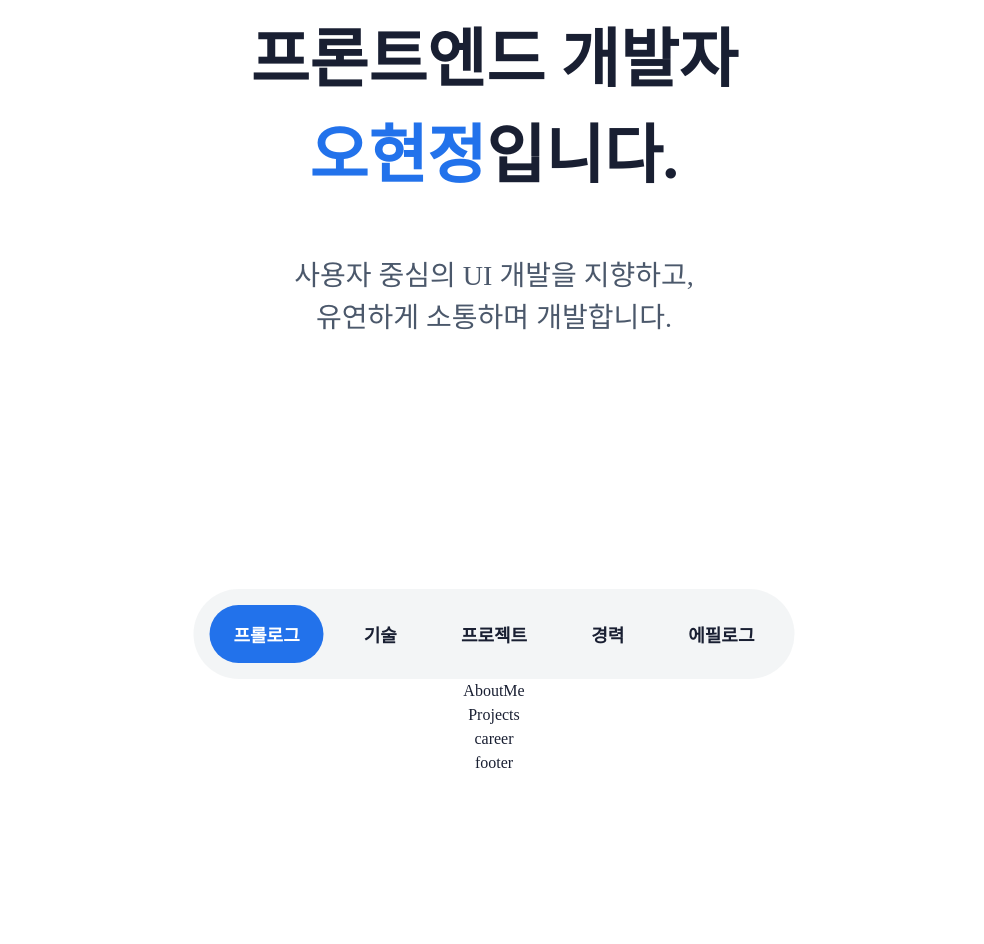
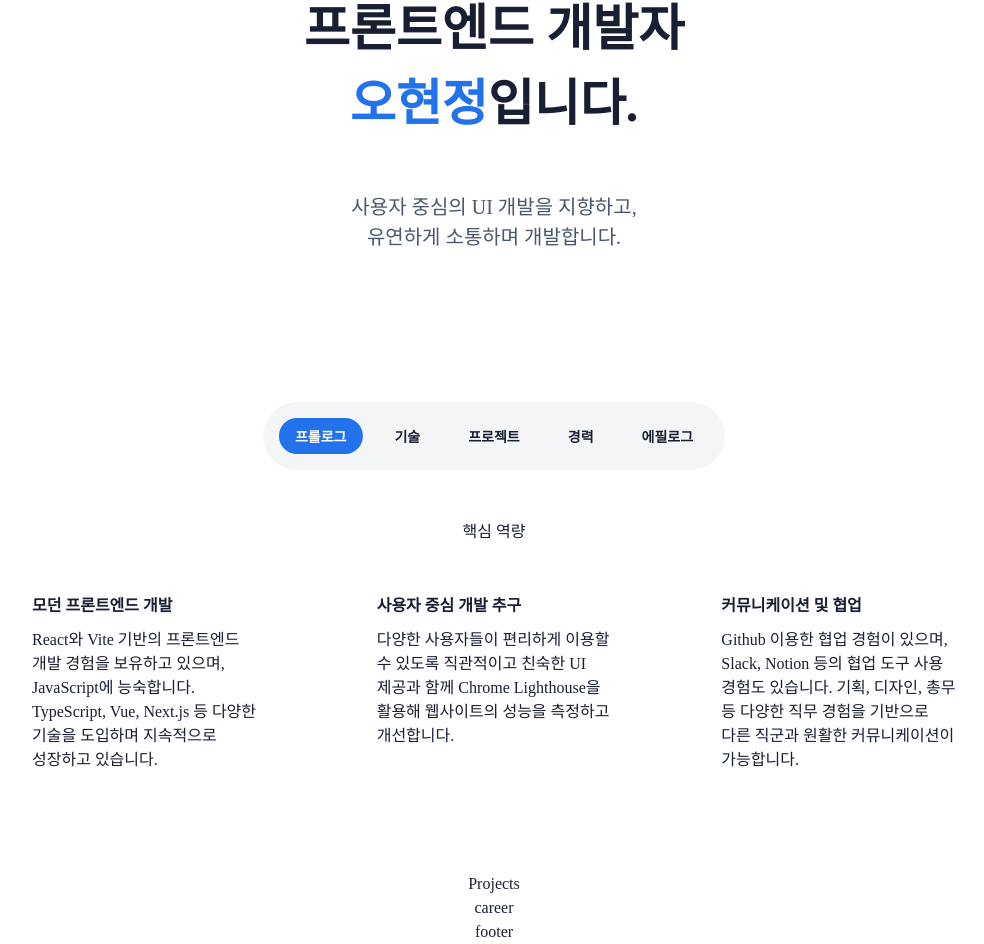
Before and after one commit to oLangS2/portfolio, a React (Create React App) app: page / in a window 1280 px wide. Shown: the part 283-1227 px from the top of the page, without its empty margins (146-1130 px from the left). Before the commit the page ends 1058 px from the top, so only its background shows below. Built offline with nearby package versions, Linux system fonts and the light colour scheme; a web font is replaced by a local one.

Commit message:
about me - 기술영역 작업중 임시 저장

```diff
--- a/src/components/sections/AboutMe.jsx
+++ b/src/components/sections/AboutMe.jsx
@@ -2,7 +2,34 @@ import React from 'react'
 
 const AboutMe = () => {
   return (
-    <div className="section" id="about">AboutMe</div>
+    <div className="section" id="about">
+      <div className="about_wrap">
+        <span className="title">핵심 역량</span>
+        <div className="flex justify-start gap-10">
+          <div className="box">
+            <strong>모던 프론트엔드 개발</strong>
+            <p>
+              React와 Vite 기반의 프론트엔드 개발 경험을 보유하고 있으며, JavaScript에 능숙합니다.
+              TypeScript, Vue, Next.js 등 다양한 기술을 도입하며 지속적으로 성장하고 있습니다.
+            </p>
+          </div>
+          <div className="box">
+            <strong>사용자 중심 개발 추구</strong>
+            <p>
+              다양한 사용자들이 편리하게 이용할 수 있도록 직관적이고 친숙한 UI 제공과 함께
+              Chrome Lighthouse을 활용해 웹사이트의 성능을 측정하고 개선합니다.
+            </p>
+          </div>
+          <div className="box">
+            <strong>커뮤니케이션 및 협업</strong>
+            <p>
+              Github 이용한 협업 경험이 있으며, Slack, Notion 등의 협업 도구 사용 경험도 있습니다.
+              기획, 디자인, 총무 등 다양한 직무 경험을 기반으로 다른 직군과 원활한 커뮤니케이션이 가능합니다.
+            </p>
+          </div>
+        </div>
+      </div>
+    </div>
   )
 }
 
--- a/src/styles/global.scss
+++ b/src/styles/global.scss
@@ -84,17 +84,31 @@ button {
     border: none;
     background: inherit;
 }
-
+.flex{
+    display: flex;
+}
+.items-center{
+    align-items: center;
+    justify-content: center;
+}
+.justify-start{
+    justify-content: flex-start;
+}
+.gap-10{
+    gap: 10px;
+}
 //!SECTION 스타일 리셋
 
 .section{
-    width: 100%;
+    width: 80vw;
+    margin: 0 auto;
     text-align: center;
 
+    //SECTION 메인
     .main_visual{
-        padding: 200px 0;
+        padding: 200px 0 100px;
         h2{
-            font-size: 64px;
+            font-size: 50px;
             font-weight: 700;
             span{
                 color: $point;
@@ -103,10 +117,27 @@ button {
         h3{
             padding: 50px 0;
            font-weight:500;
-           font-size: 28px;
+           font-size: 20px;
            color:$gray-1;
         }
     }
+    //!SECTION 메인
+    //SECTION 기술
+    .about_wrap{
+        padding: 50px 0;
+        .title{}
+        .box{
+            flex:1;
+            // border: 1px solid $gray-4;
+            padding: 50px;
+            text-align: left;
+            p{
+                padding-top: 10px;
+                word-break: keep-all;
+            }
+        }
+    }
+    //!SECTION 기술
 }
 
 //SECTION 탭
@@ -126,10 +157,10 @@ button {
     .tab_button {
         background: none;
         border: none;
-        font-size: 18px;
+        font-size: 14px;
         font-weight: 600;
         cursor: pointer;
-        padding: 1rem 1.5rem;
+        padding: 0.5rem 1rem;
         transition: 0.3s;
         &:hover {
             color: $point;
```
